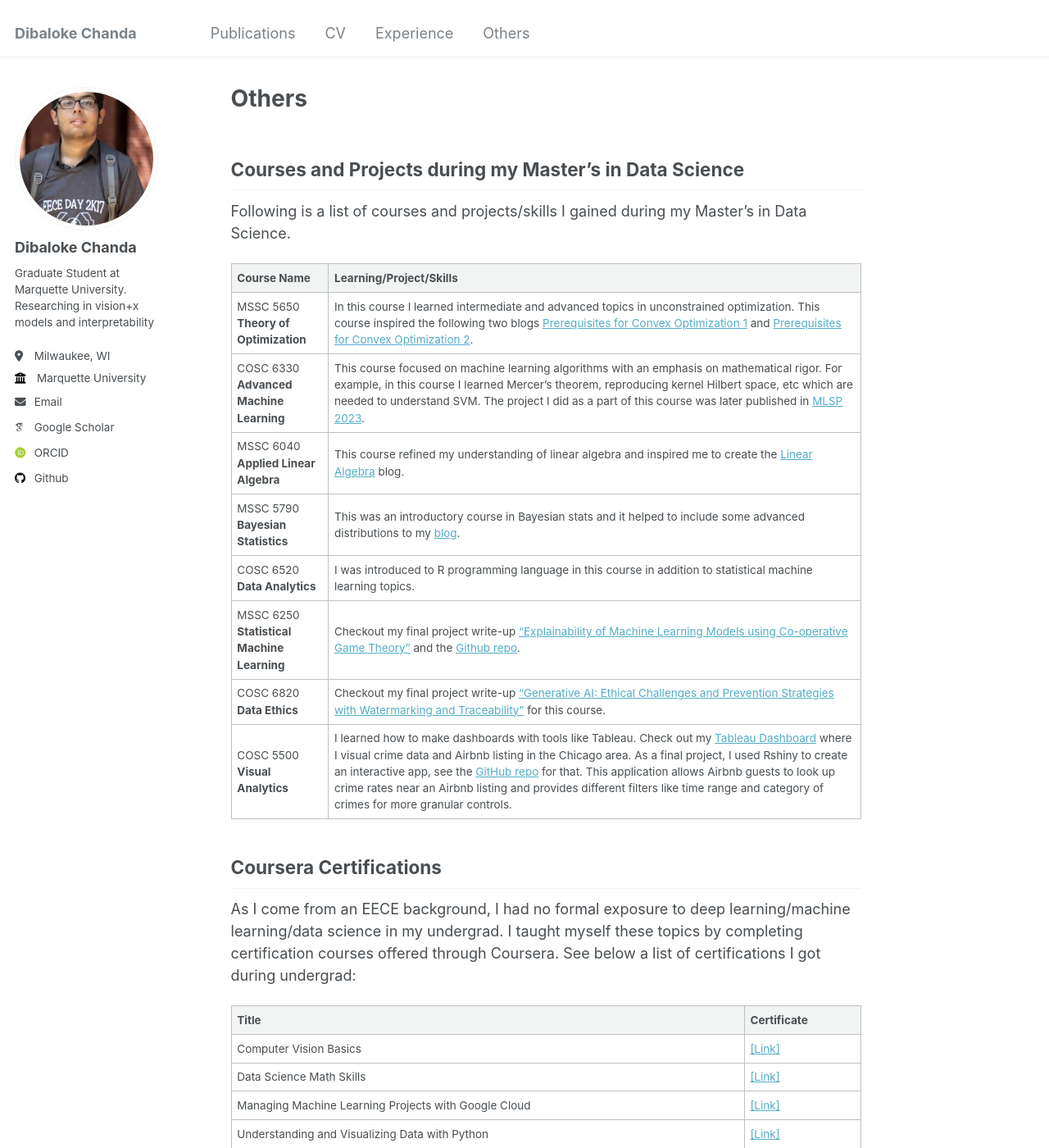
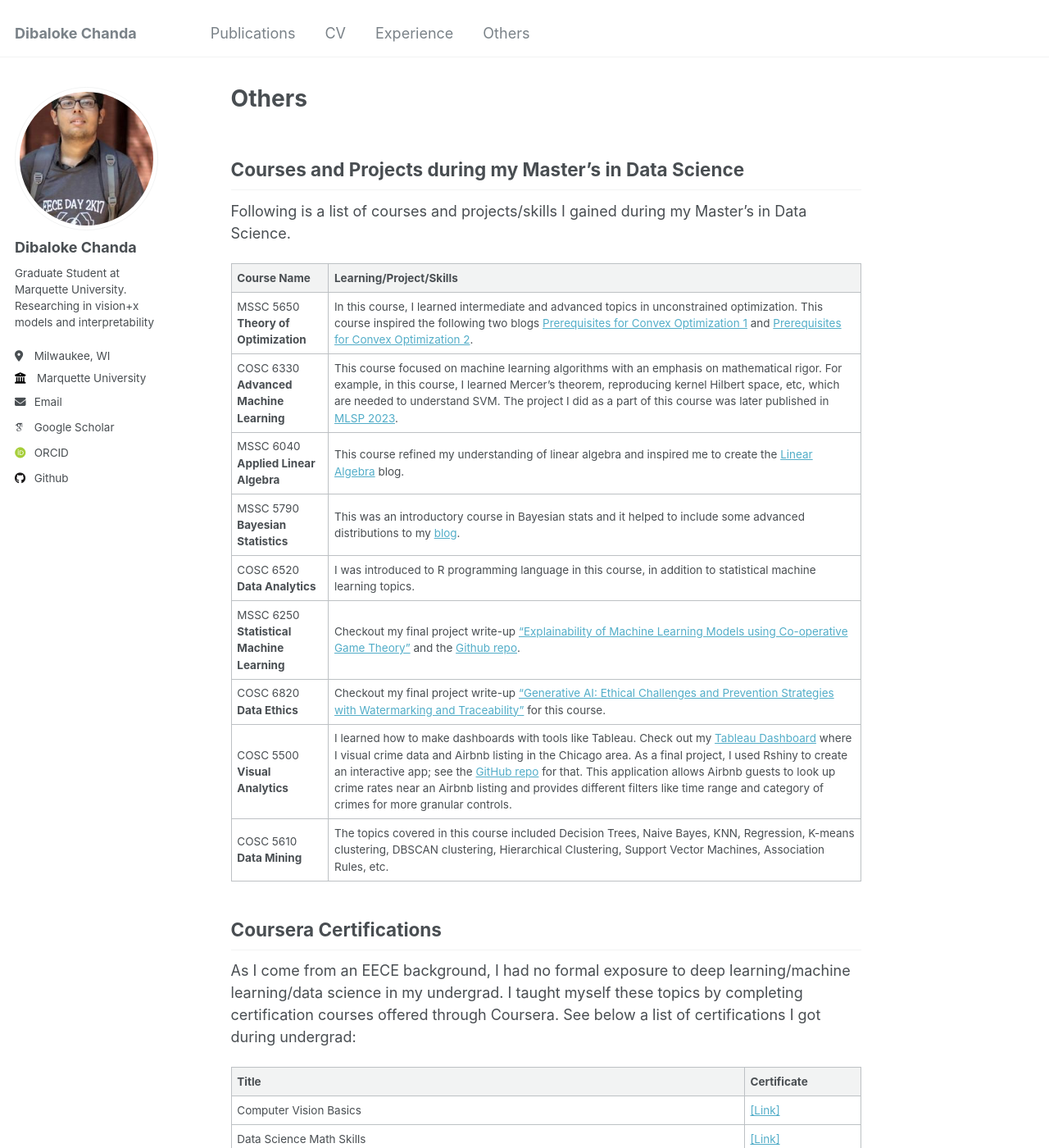
Before and after one commit to dibaloke/dibaloke.github.io, a Jekyll site: the page built from _pages/others.md, in a window 1280 px wide and 1400 px high. Shown: the whole window at 82% size. Built offline with Jekyll 4.4.1, drawn with Linux system fonts in a browser that asks for light colours; some web fonts are replaced.

Commit message:
Update others.md

```diff
--- a/_pages/others.md
+++ b/_pages/others.md
@@ -11,14 +11,16 @@ Following is a list of courses and projects/skills I gained during my Master's i
 
 | Course Name         | Learning/Project/Skills          |
 |------------------|----------------------|
-|MSSC 5650<br><b>Theory of Optimization</b>| In this course I learned intermediate and advanced topics in unconstrained optimization. This course inspired the following two blogs [Prerequisites for Convex Optimization 1](https://dibalokechanda.github.io/posts/Prerequisites-for-Convex-Optimization1-blog/) and [Prerequisites for Convex Optimization 2](https://dibalokechanda.github.io/posts/Prerequisites-for-Convex-Optimization2-blog/).|
-|COSC 6330<br><b>Advanced Machine Learning</b>| This course focused on machine learning algorithms with an emphasis on mathematical rigor. For example, in this course I learned Mercer's theorem, reproducing kernel Hilbert space, etc which are needed to understand SVM. The project I did as a part of this course was later published in [MLSP 2023](https://graph-based-mtl-fault-detection.github.io/).|
+|MSSC 5650<br><b>Theory of Optimization</b>| In this course, I learned intermediate and advanced topics in unconstrained optimization. This course inspired the following two blogs [Prerequisites for Convex Optimization 1](https://dibalokechanda.github.io/posts/Prerequisites-for-Convex-Optimization1-blog/) and [Prerequisites for Convex Optimization 2](https://dibalokechanda.github.io/posts/Prerequisites-for-Convex-Optimization2-blog/).|
+|COSC 6330<br><b>Advanced Machine Learning</b>| This course focused on machine learning algorithms with an emphasis on mathematical rigor. For example, in this course, I learned Mercer's theorem, reproducing kernel Hilbert space, etc, which are needed to understand SVM. The project I did as a part of this course was later published in [MLSP 2023](https://graph-based-mtl-fault-detection.github.io/).|
 | MSSC 6040 <br> <b>Applied Linear Algebra</b>| This course refined my understanding of linear algebra and inspired me to create the [Linear Algebra](https://dibalokechanda.github.io/Linear-Algebra/) blog.|
 | MSSC 5790<br><b>Bayesian Statistics</b>|This was an introductory course in Bayesian stats and it helped to include some advanced distributions to my [blog](https://dibalokechanda.github.io/posts/a-reference-guide-to-distributions-blog/). |
-|COSC 6520<br><b>Data Analytics</b>| I was introduced to R programming language in this course in addition to statistical machine learning topics.|
+|COSC 6520<br><b>Data Analytics</b>| I was introduced to R programming language in this course, in addition to statistical machine learning topics.|
 | MSSC 6250<br><b>Statistical Machine Learning</b> | Checkout my final project write-up <a href="https://dibaloke.github.io/files/MSSC_6250_Project_Dibaloke.pdf" target="_blank"> "Explainability of Machine Learning Models using Co-operative Game Theory"</a> and the [Github repo](https://github.com/dibalokechanda/shapley_mssc_6250).|
 | COSC 6820<br> <b> Data Ethics </b> | Checkout my final project write-up <a href="https://dibaloke.github.io/files/Final_Paper_Data_Ethics_Dibaloke.pdf" target="_blank"> "Generative AI: Ethical Challenges and Prevention Strategies with Watermarking and Traceability"</a> for this course.|
-|COSC 5500 <br> <b> Visual Analytics </b> | I learned how to make dashboards with tools like Tableau. Check out my [Tableau Dashboard](https://public.tableau.com/views/DibalokeChandaVisualAnalyticsSpring2024TableauProject_3/Dashboard1?:language=en-GB&:sid=&:redirect=auth&:display_count=n&:origin=viz_share_link) where I visual crime data and Airbnb listing in the Chicago area. As a final project, I used Rshiny to create an interactive app, see the [GitHub repo](https://github.com/dibalokechanda/Viz_Analytics_Final_Project) for that. This application allows Airbnb guests to look up crime rates near an Airbnb listing and provides different filters like time range and category of crimes for more granular controls.
+|COSC 5500 <br> <b> Visual Analytics </b> | I learned how to make dashboards with tools like Tableau. Check out my [Tableau Dashboard](https://public.tableau.com/views/DibalokeChandaVisualAnalyticsSpring2024TableauProject_3/Dashboard1?:language=en-GB&:sid=&:redirect=auth&:display_count=n&:origin=viz_share_link) where I visual crime data and Airbnb listing in the Chicago area. As a final project, I used Rshiny to create an interactive app; see the [GitHub repo](https://github.com/dibalokechanda/Viz_Analytics_Final_Project) for that. This application allows Airbnb guests to look up crime rates near an Airbnb listing and provides different filters like time range and category of crimes for more granular controls.|
+|COSC 5610  <br> <b> Data Mining </b> | The topics covered in this course included Decision Trees, Naive Bayes, KNN, Regression, K-means clustering, DBSCAN clustering, Hierarchical Clustering, Support Vector Machines, Association Rules, etc.|
+
 
 ## Coursera Certifications
 As I come from an EECE background, I had no formal exposure to deep learning/machine learning/data science in my undergrad. I taught myself these topics by completing certification courses offered through Coursera. See below a list of certifications I got during undergrad:
```
